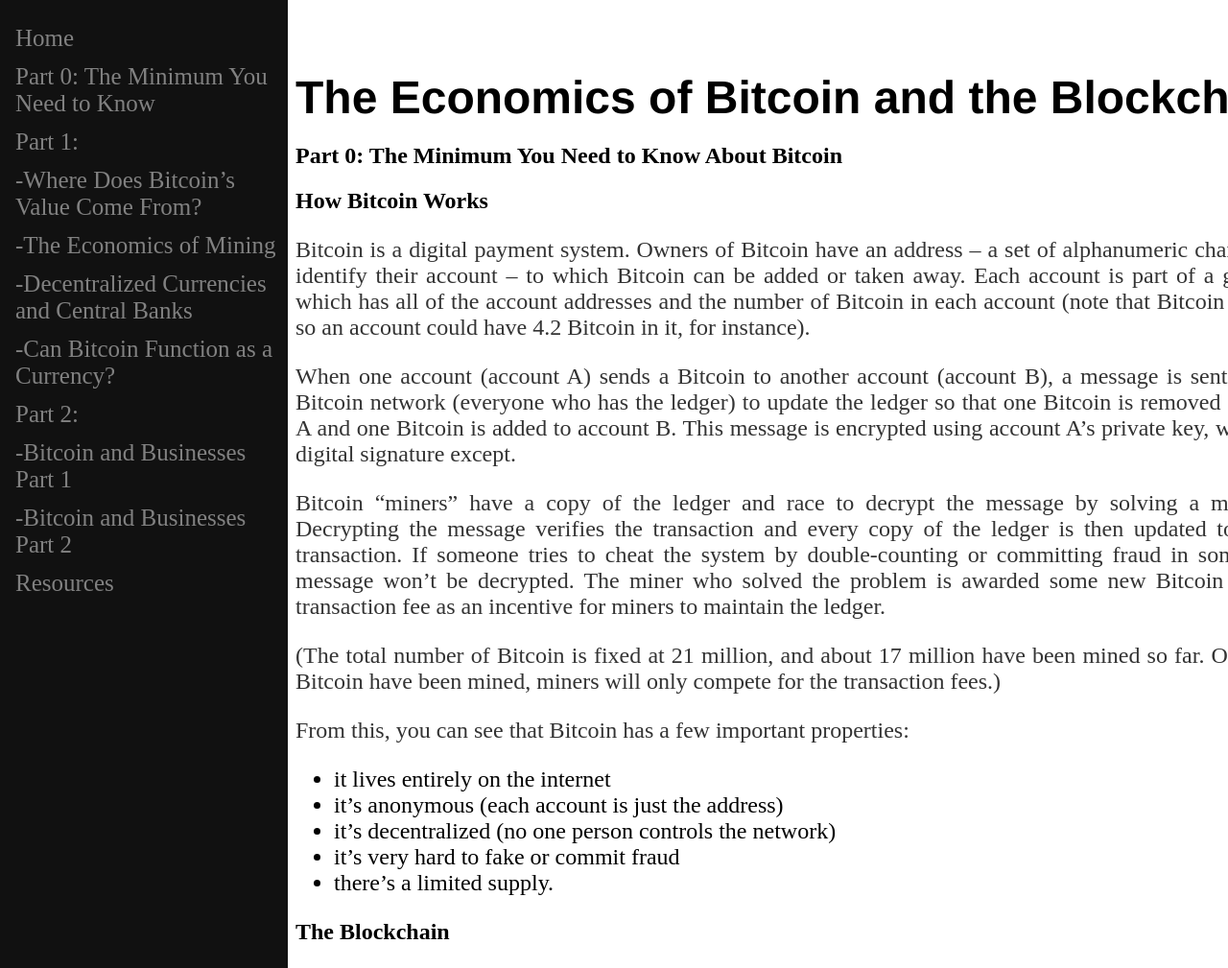
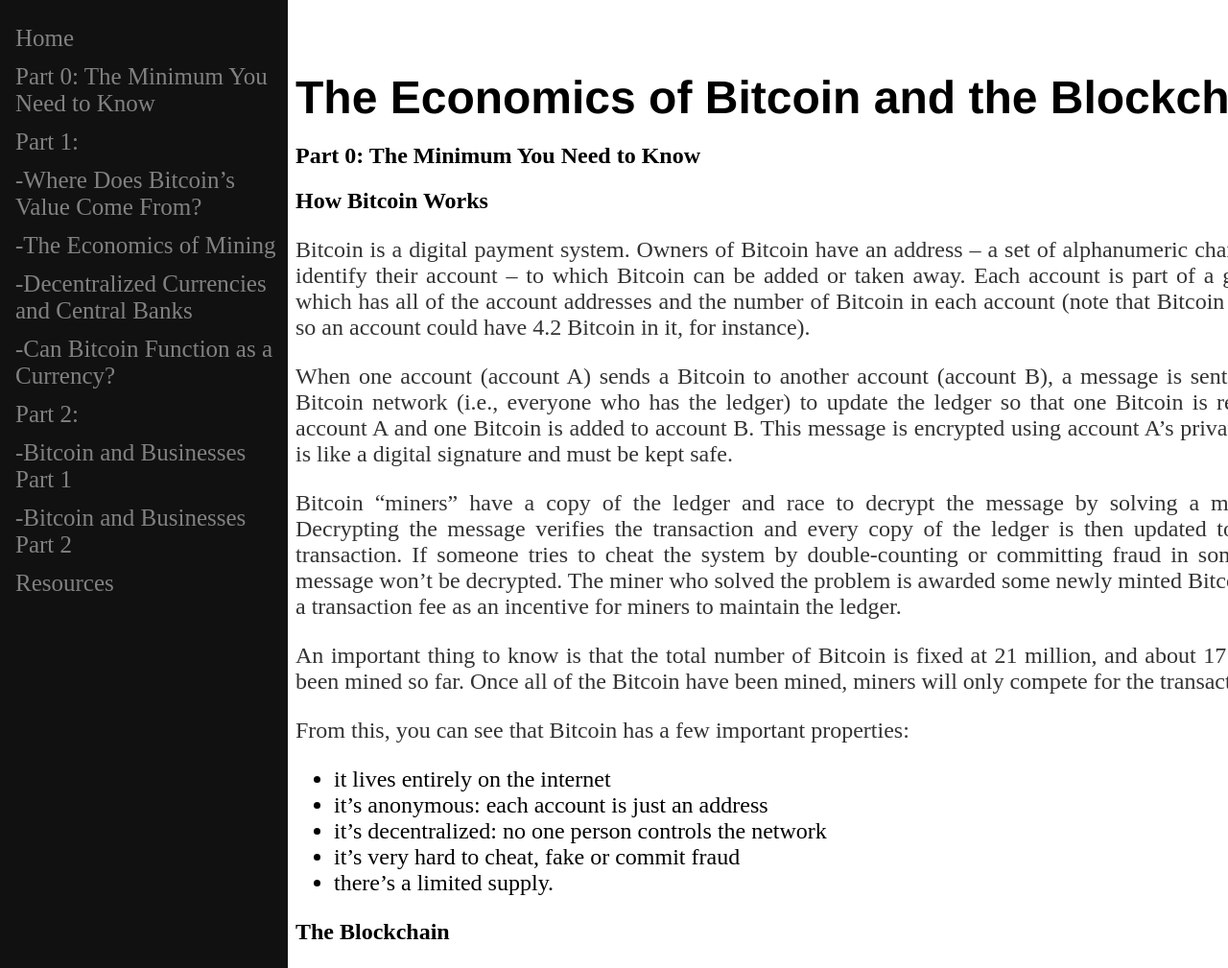
Before and after one commit to fylobc/fylobc.github.io, a Jekyll site: the page built from _parts/Part_0.md, in a window 1280 px wide and 1009 px high. Shown: the whole window at 96% size. Built offline with Jekyll 4.4.1, drawn with Linux system fonts in a browser that asks for light colours.

Commit message:
Edited part 0

```diff
--- a/_parts/Part_0.md
+++ b/_parts/Part_0.md
@@ -1,24 +1,24 @@
 ---
 layout: collection
-title: "Part 0: The Minimum You Need to Know About Bitcoin"
+title: "Part 0: The Minimum You Need to Know"
 ---
 
 <h2>How Bitcoin Works</h2>
 
 <p>Bitcoin is a digital payment system. Owners of Bitcoin have an address – a set of alphanumeric characters which identify their account – to which Bitcoin can be added or taken away. Each account is part of a global ledger, which has all of the account addresses and the number of Bitcoin in each account (note that Bitcoin are divisible, so an account could have 4.2 Bitcoin in it, for instance).</p>
 
-<p>When one account (account A) sends a Bitcoin to another account (account B), a message is sent to the entire Bitcoin network (everyone who has the ledger) to update the ledger so that one Bitcoin is removed from account A and one Bitcoin is added to account B. This message is encrypted using account A’s private key, which is like a digital signature except.</p>
+<p>When one account (account A) sends a Bitcoin to another account (account B), a message is sent to the entire Bitcoin network (i.e., everyone who has the ledger) to update the ledger so that one Bitcoin is removed from account A and one Bitcoin is added to account B. This message is encrypted using account A’s private key, which is like a digital signature and must be kept safe.</p>
 
-<p>Bitcoin “miners” have a copy of the ledger and race to decrypt the message by solving a math problem. Decrypting the message verifies the transaction and every copy of the ledger is then updated to include the transaction. If someone tries to cheat the system by double-counting or committing fraud in some way, their message won’t be decrypted. The miner who solved the problem is awarded some new Bitcoin as well as a transaction fee as an incentive for miners to maintain the ledger.</p>
+<p>Bitcoin “miners” have a copy of the ledger and race to decrypt the message by solving a math problem. Decrypting the message verifies the transaction and every copy of the ledger is then updated to include the transaction. If someone tries to cheat the system by double-counting or committing fraud in some way, their message won’t be decrypted. The miner who solved the problem is awarded some newly minted Bitcoin as well as a transaction fee as an incentive for miners to maintain the ledger.
 
-<p>(The total number of Bitcoin is fixed at 21 million, and about 17 million have been mined so far. Once all of the Bitcoin have been mined, miners will only compete for the transaction fees.)</p>
+<p> An important thing to know is that the total number of Bitcoin is fixed at 21 million, and about 17 million have been mined so far. Once all of the Bitcoin have been mined, miners will only compete for the transaction fees.</p>
 
 <p>From this, you can see that Bitcoin has a few important properties:
 <ul style="font-size:x-large;">
   <li>it lives entirely on the internet</li>
-  <li>it’s anonymous (each account is just the address)</li>
-  <li>it’s decentralized (no one person controls the network)</li>
-  <li>it’s very hard to fake or commit fraud</li>
+  <li>it’s anonymous: each account is just an address</li>
+  <li>it’s decentralized: no one person controls the network</li>
+  <li>it’s very hard to cheat, fake or commit fraud</li>
   <li>there’s a limited supply.</li>
 </ul>
 </p>
```
